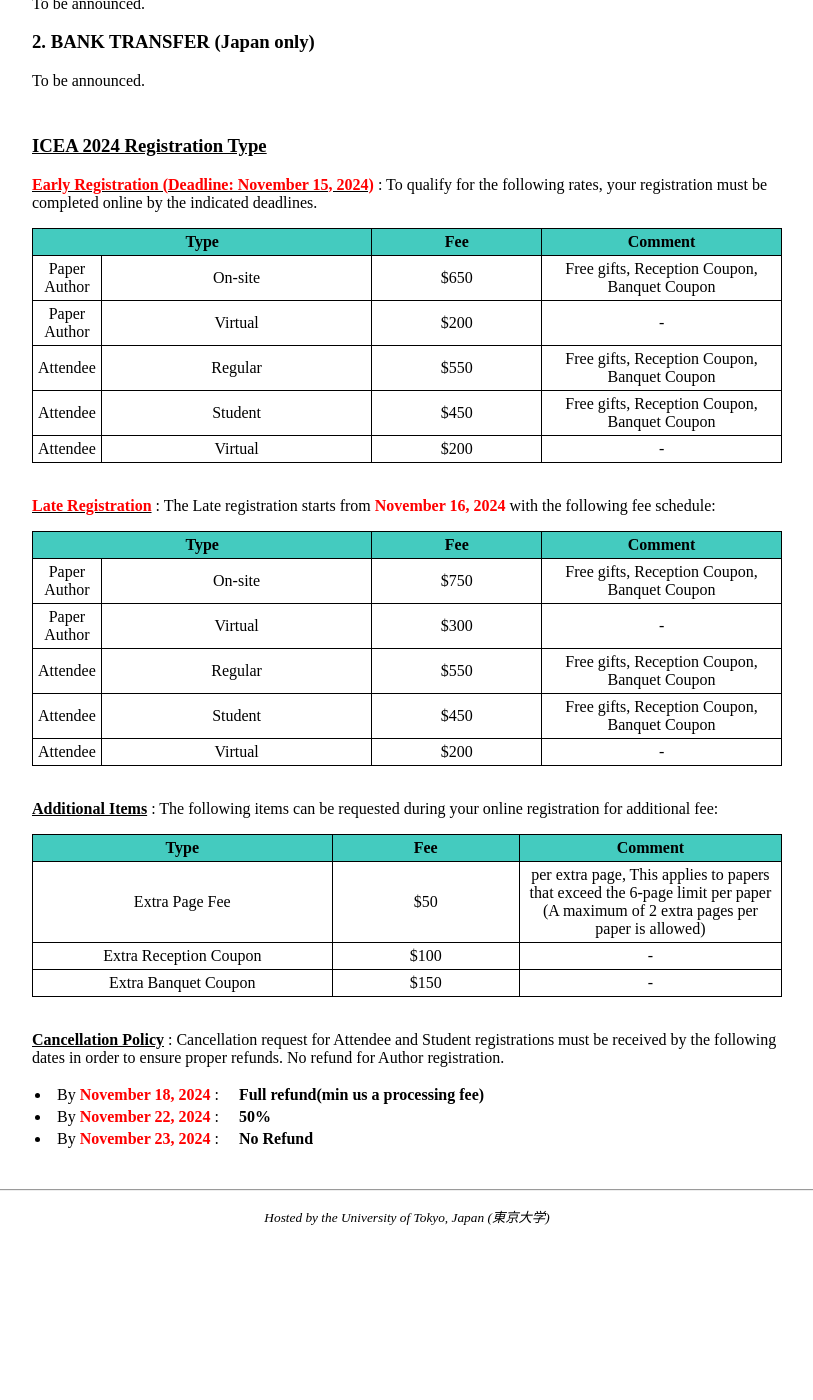
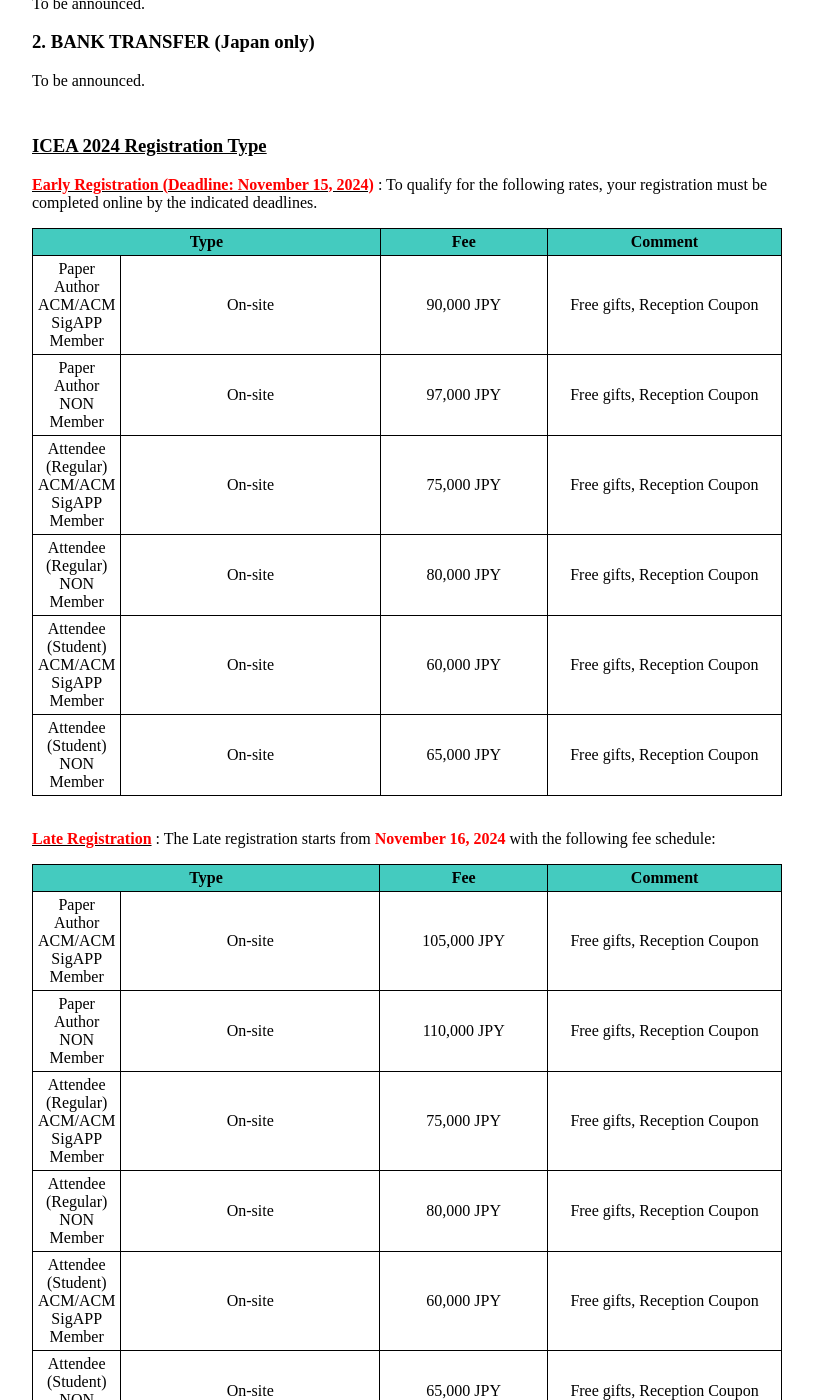
Before and after one commit to icea-conf/2024, a Jekyll site: the page built from registration/index.html, in a window 1280 px wide and 1400 px high, scrolled down 562 px. Shown: the whole window, without its empty margins (233-1046 px from the left). Built offline with Jekyll 4.4.1, drawn with Linux system fonts in a browser that asks for light colours; before the commit the page ends 1804 px from its top, so only the background shows below that; some of the changed text lies outside the part shown.

Commit message:
change pricing

```diff
--- a/registration/index.html
+++ b/registration/index.html
@@ -60,72 +60,86 @@ title: ICEA 2024
                            </tr>
                            <tr>
                                <td class="tcontent3">
-                                        <a>Paper<br>Author</a>
+                                   <a>Paper Author<br>ACM/ACM SigAPP Member</a>
                                </td>
                                <td class="tcontent2" width="40%">
                                    <a>On-site</a>
                                </td>
                                <td class="tcontent2">
-                                        <a>$650</a>
+                                   <a>90,000 JPY</a>
                                </td>
                                <td class="tcontent3">
-                                        <a>Free gifts, Reception Coupon, Banquet Coupon</a>
+                                   <a>Free gifts, Reception Coupon</a>
                                </td>
                            </tr>
                            <tr>
                                <td class="tcontent3">
-                                        <a>Paper<br>Author</a>
+                                   <a>Paper Author<br>NON Member</a>
                                </td>
                                <td class="tcontent2" width="40%">
-                                        <a>Virtual</a>
+                                   <a>On-site</a>
                                </td>
                                <td class="tcontent2">
-                                        <a>$200</a>
+                                   <a>97,000 JPY</a>
                                </td>
                                <td class="tcontent3">
-                                        <a>-</a>
+                                   <a>Free gifts, Reception Coupon</a>
                                </td>
                            </tr>
                            <tr>
                                <td class="tcontent3">
-                                        <a>Attendee</a>
+                                   <a>Attendee (Regular)<br>ACM/ACM SigAPP Member</a>
                                </td>
                                <td class="tcontent2" width="40%">
-                                        <a>Regular</a>
+                                   <a>On-site</a>
                                </td>
                                <td class="tcontent2">
-                                        <a>$550</a>
+                                   <a>75,000 JPY</a>
                                </td>
                                <td class="tcontent3">
-                                        <a>Free gifts, Reception Coupon, Banquet Coupon</a>
+                                   <a>Free gifts, Reception Coupon</a>
                                </td>
                            </tr>
                            <tr>
                                <td class="tcontent3">
-                                        <a>Attendee</a>
+                                   <a>Attendee (Regular)<br>NON Member</a>
                                </td>
                                <td class="tcontent2" width="40%">
-                                        <a>Student</a>
+                                   <a>On-site</a>
                                </td>
                                <td class="tcontent2">
-                                        <a>$450</a>
+                                   <a>80,000 JPY</a>
                                </td>
                                <td class="tcontent3">
-                                        <a>Free gifts, Reception Coupon, Banquet Coupon</a>
+                                   <a>Free gifts, Reception Coupon</a>
                                </td>
                            </tr>
                            <tr>
                                <td class="tcontent3">
-                                        <a>Attendee</a>
+                                   <a>Attendee (Student)<br>ACM/ACM SigAPP Member</a>
                                </td>
                                <td class="tcontent2" width="40%">
-                                        <a>Virtual</a>
+                                   <a>On-site</a>
                                </td>
                                <td class="tcontent2">
-                                        <a>$200</a>
+                                   <a>60,000 JPY</a>
                                </td>
                                <td class="tcontent3">
-                                        <a>-</a>
+                                   <a>Free gifts, Reception Coupon</a>
+                               </td>
+                           </tr>
+                           <tr>
+                               <td class="tcontent3">
+                                   <a>Attendee (Student)<br>NON Member</a>
+                               </td>
+                               <td class="tcontent2" width="40%">
+                                   <a>On-site</a>
+                               </td>
+                               <td class="tcontent2">
+                                   <a>65,000 JPY</a>
+                               </td>
+                               <td class="tcontent3">
+                                   <a>Free gifts, Reception Coupon</a>
                                </td>
                            </tr>
                        </tbody>
@@ -149,79 +163,91 @@ title: ICEA 2024
                            </tr>
                            <tr>
                                <td class="tcontent3">
-                                        <a>Paper<br>Author</a>
+                                   <a>Paper Author<br>ACM/ACM SigAPP Member</a>
                                </td>
                                <td class="tcontent2" width="40%">
                                    <a>On-site</a>
                                </td>
                                <td class="tcontent2">
-                                        <a>$750</a>
+                                   <a>105,000 JPY</a>
                                </td>
                                <td class="tcontent3">
-                                        <a>Free gifts, Reception Coupon, Banquet Coupon</a>
+                                   <a>Free gifts, Reception Coupon</a>
                                </td>
                            </tr>
                            <tr>
                                <td class="tcontent3">
-                                        <a>Paper<br>Author</a>
+                                   <a>Paper Author<br>NON Member</a>
                                </td>
                                <td class="tcontent2" width="40%">
-                                        <a>Virtual</a>
+                                   <a>On-site</a>
                                </td>
                                <td class="tcontent2">
-                                        <a>$300</a>
+                                   <a>110,000 JPY</a>
                                </td>
                                <td class="tcontent3">
-                                        <a>-</a>
+                                   <a>Free gifts, Reception Coupon</a>
                                </td>
                            </tr>
                            <tr>
                                <td class="tcontent3">
-                                        <a>Attendee</a>
+                                   <a>Attendee (Regular)<br>ACM/ACM SigAPP Member</a>
                                </td>
                                <td class="tcontent2" width="40%">
-                                        <a>Regular</a>
+                                   <a>On-site</a>
                                </td>
                                <td class="tcontent2">
-                                        <a>$550</a>
+                                   <a>75,000 JPY</a>
                                </td>
                                <td class="tcontent3">
-                                        <a>Free gifts, Reception Coupon, Banquet Coupon</a>
+                                   <a>Free gifts, Reception Coupon</a>
                                </td>
                            </tr>
                            <tr>
                                <td class="tcontent3">
-                                        <a>Attendee</a>
+                                   <a>Attendee (Regular)<br>NON Member</a>
                                </td>
                                <td class="tcontent2" width="40%">
-                                        <a>Student</a>
+                                   <a>On-site</a>
                                </td>
                                <td class="tcontent2">
-                                        <a>$450</a>
+                                   <a>80,000 JPY</a>
                                </td>
                                <td class="tcontent3">
-                                        <a>Free gifts, Reception Coupon, Banquet Coupon</a>
+                                   <a>Free gifts, Reception Coupon</a>
                                </td>
                            </tr>
                            <tr>
                                <td class="tcontent3">
-                                        <a>Attendee</a>
+                                   <a>Attendee (Student)<br>ACM/ACM SigAPP Member</a>
                                </td>
                                <td class="tcontent2" width="40%">
-                                        <a>Virtual</a>
+                                   <a>On-site</a>
                                </td>
                                <td class="tcontent2">
-                                        <a>$200</a>
+                                   <a>60,000 JPY</a>
                                </td>
                                <td class="tcontent3">
-                                        <a>-</a>
+                                   <a>Free gifts, Reception Coupon</a>
+                               </td>
+                           </tr>
+                           <tr>
+                               <td class="tcontent3">
+                                   <a>Attendee (Student)<br>NON Member</a>
+                               </td>
+                               <td class="tcontent2" width="40%">
+                                   <a>On-site</a>
+                               </td>
+                               <td class="tcontent2">
+                                   <a>65,000 JPY</a>
+                               </td>
+                               <td class="tcontent3">
+                                   <a>Free gifts, Reception Coupon</a>
                                </td>
                            </tr>
                        </tbody>
                    </table><br>
                </center>
-
-
 
                <p><u><b>Additional Items</b></u><a style="text-align: justify"> : The following items can be requested during your online registration for additional fee:</a></p>
                <center>
@@ -243,7 +269,7 @@ title: ICEA 2024
                                    <a>Extra Page Fee</a>
                                </td>
                                <td class="tcontent3">
-                                   <a>$50</a>
+                                   <a>7,500 JPY</a>
                                </td>
                                <td class="tcontent3">
                                    <a style="text-align: justify">per extra page, This applies to papers that exceed the 6-page limit per paper (A maximum of 2 extra pages per paper is allowed)</a>
@@ -254,18 +280,7 @@ title: ICEA 2024
                                    <a>Extra Reception Coupon</a>
                                </td>
                                <td class="tcontent3">
-                                   <a>$100</a>
-                              </td>
-                              <td class="tcontent3">
-                                   <a>-</a>
-                              </td>
-                         </tr>
-                         <tr>
-                              <td class="tcontent3">
-                                   <a>Extra Banquet Coupon</a>
-                              </td>
-                              <td class="tcontent3">
-                                   <a>$150</a>
+                                   <a>10,000 JPY</a>
                                </td>
                                <td class="tcontent3">
                                    <a>-</a>
@@ -305,5 +320,6 @@ title: ICEA 2024
                    </tbody>
                </table>
            </div>
+
      </div>
 </div>
```
Lines whose indentation alone changed are shown as unchanged.
